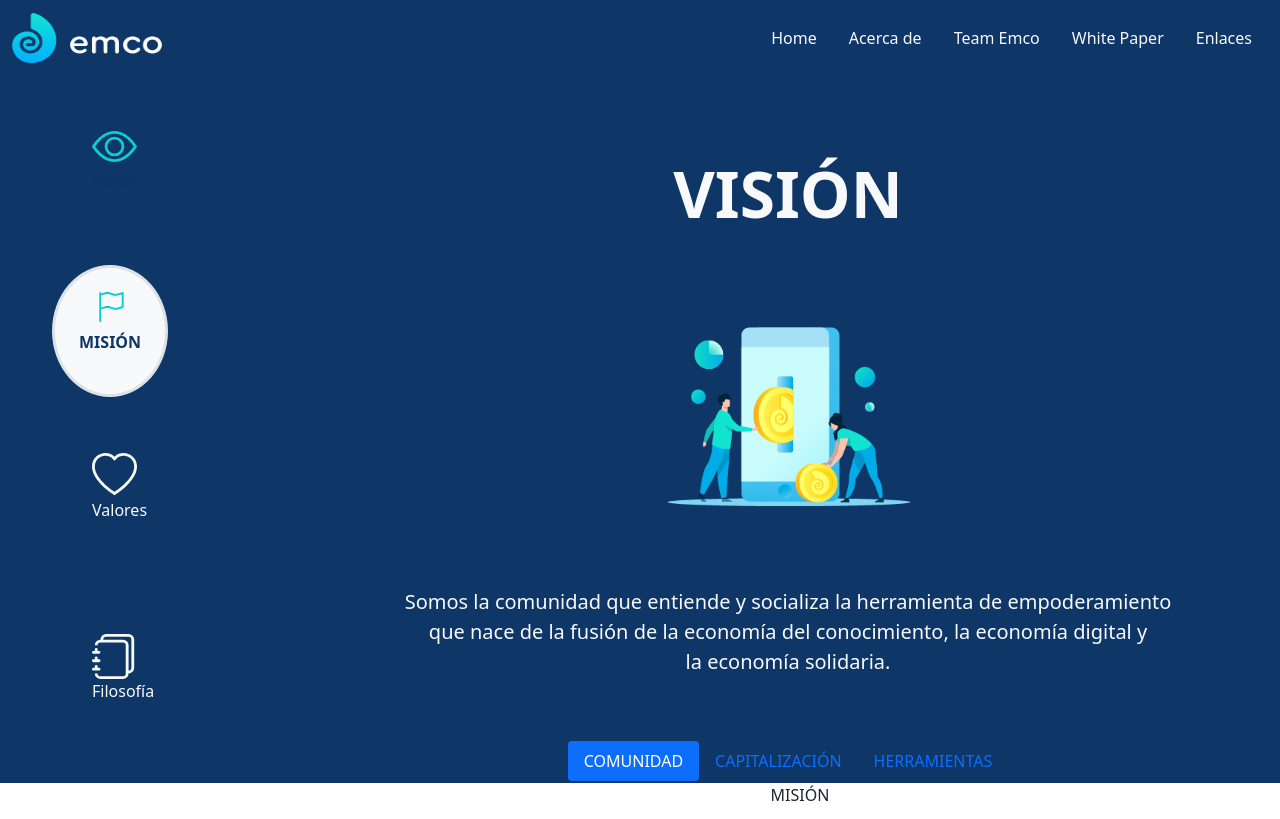
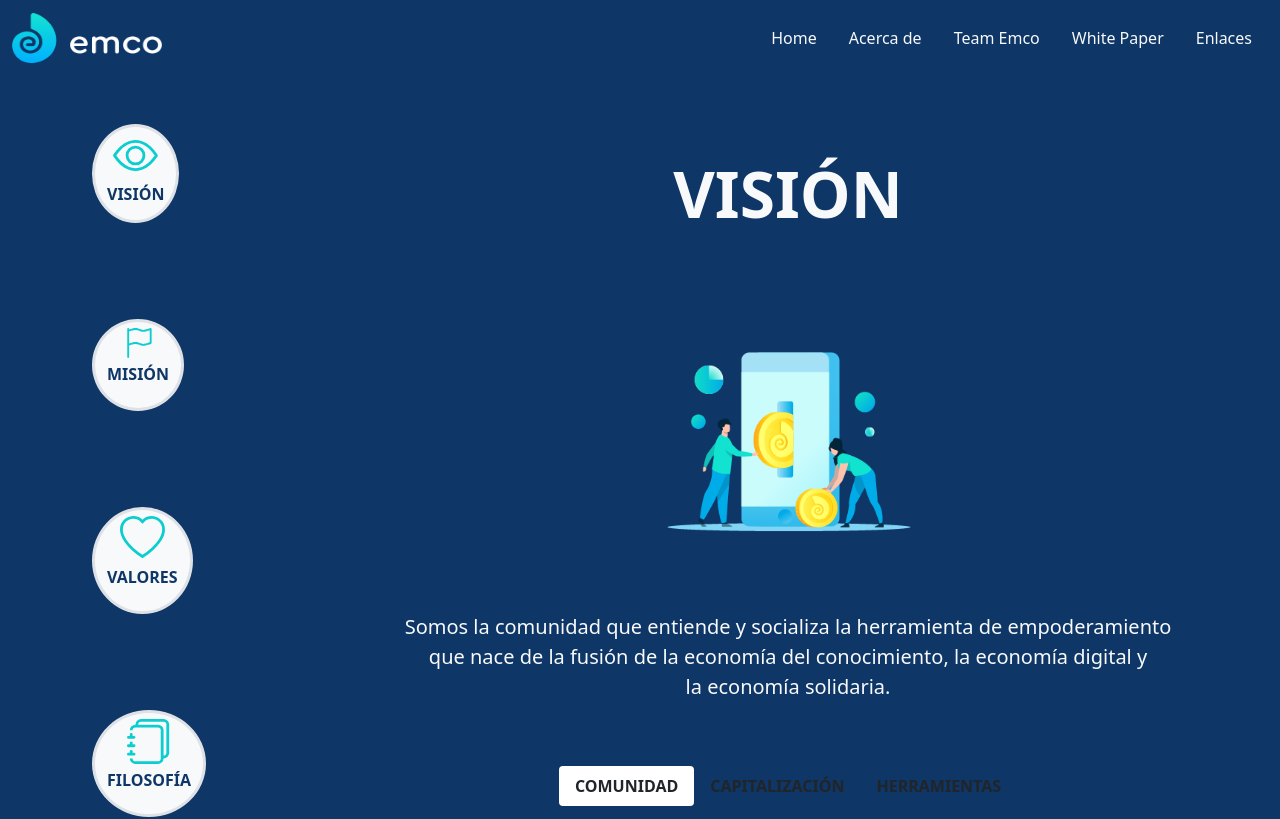
Before and after one commit to Leandro898/somosemco.io, a Next.js app: page /acercade in a window 1280 px wide. Shown: the top 819 px of the page. Built offline with nearby package versions, Linux system fonts and the light colour scheme.

Commit message:
Hice algunas modificaciones en la botonera

```diff
--- a/components/Botonera.js
+++ b/components/Botonera.js
@@ -2,7 +2,7 @@ const Botonera = () => {
   return (
     <ul>
       <li className="p-5">
-        <a href="#vision" className="text-decoration-none text-light">
+        <a href="#vision" className="text-decoration-none text-light btn btn-light rounded-circle border border-3 ">
           <svg
             xmlns="http://www.w3.org/2000/svg"
             width="45"
@@ -14,11 +14,12 @@ const Botonera = () => {
             <path d="M16 8s-3-5.5-8-5.5S0 8 0 8s3 5.5 8 5.5S16 8 16 8zM1.173 8a13.133 13.133 0 0 1 1.66-2.043C4.12 4.668 5.88 3.5 8 3.5c2.12 0 3.879 1.168 5.168 2.457A13.133 13.133 0 0 1 14.828 8c-.058.087-.122.183-.195.288-.335.48-.83 1.12-1.465 1.755C11.879 11.332 10.119 12.5 8 12.5c-2.12 0-3.879-1.168-5.168-2.457A13.134 13.134 0 0 1 1.172 8z" />
             <path d="M8 5.5a2.5 2.5 0 1 0 0 5 2.5 2.5 0 0 0 0-5zM4.5 8a3.5 3.5 0 1 1 7 0 3.5 3.5 0 0 1-7 0z" />
           </svg>
+          <p className="txt-color fw-bold mt-1 mb-2">VISIÓN</p>
         </a>
-        <p className="txt-color">Visión</p>
+
       </li>
-      <li className="p-2">
-        <a href="#mision" className="text-decoration-none text-light btn btn-light rounded-circle p-4 border border-3">
+      <li className="p-5">
+        <a href="#mision" className="text-decoration-none text-light btn btn-light rounded-circle border border-3">
           <svg
             xmlns="http://www.w3.org/2000/svg"
             width="55"
@@ -30,39 +31,39 @@ const Botonera = () => {
             <path d="M14.778.085A.5.5 0 0 1 15 .5V8a.5.5 0 0 1-.314.464L14.5 8l.186.464-.003.001-.006.003-.023.009a12.435 12.435 0 0 1-.397.15c-.264.095-.631.223-1.047.35-.816.252-1.879.523-2.71.523-.847 0-1.548-.28-2.158-.525l-.028-.01C7.68 8.71 7.14 8.5 6.5 8.5c-.7 0-1.638.23-2.437.477A19.626 19.626 0 0 0 3 9.342V15.5a.5.5 0 0 1-1 0V.5a.5.5 0 0 1 1 0v.282c.226-.079.496-.17.79-.26C4.606.272 5.67 0 6.5 0c.84 0 1.524.277 2.121.519l.043.018C9.286.788 9.828 1 10.5 1c.7 0 1.638-.23 2.437-.477a19.587 19.587 0 0 0 1.349-.476l.019-.007.004-.002h.001M14 1.221c-.22.078-.48.167-.766.255-.81.252-1.872.523-2.734.523-.886 0-1.592-.286-2.203-.534l-.008-.003C7.662 1.21 7.139 1 6.5 1c-.669 0-1.606.229-2.415.478A21.294 21.294 0 0 0 3 1.845v6.433c.22-.078.48-.167.766-.255C4.576 7.77 5.638 7.5 6.5 7.5c.847 0 1.548.28 2.158.525l.028.01C9.32 8.29 9.86 8.5 10.5 8.5c.668 0 1.606-.229 2.415-.478A21.317 21.317 0 0 0 14 7.655V1.222z" />
           </svg>
           <br/>
-          <p className="txt-color fw-bold pt-2">MISIÓN</p>
+          <p className="txt-color fw-bold mt-1">MISIÓN</p>
         </a>
 
       </li>
       <li className="p-5">
-        <a href="#valores" className="text-decoration-none text-light">
+        <a href="#valores" className="text-decoration-none text-light btn btn-light rounded-circle border border-3">
           <svg
             xmlns="http://www.w3.org/2000/svg"
             width="45"
             height="45"
-            fill="currentColor"
+            fill="#0ccdd0"
             class="bi bi-heart"
             viewBox="0 0 16 16"
           >
             <path d="m8 2.748-.717-.737C5.6.281 2.514.878 1.4 3.053c-.523 1.023-.641 2.5.314 4.385.92 1.815 2.834 3.989 6.286 6.357 3.452-2.368 5.365-4.542 6.286-6.357.955-1.886.838-3.362.314-4.385C13.486.878 10.4.28 8.717 2.01L8 2.748zM8 15C-7.333 4.868 3.279-3.04 7.824 1.143c.06.055.119.112.176.171a3.12 3.12 0 0 1 .176-.17C12.72-3.042 23.333 4.867 8 15z" />
           </svg>
-          <p className="text-light">Valores</p>
+          <p className="txt-color fw-bold mt-1">VALORES</p>
         </a>
       </li>
       <li className="p-5">
-        <a href="#filosofia" className="text-decoration-none text-light">
+        <a href="#filosofia" className="text-decoration-none text-light btn btn-light rounded-circle border border-3">
           <svg
             xmlns="http://www.w3.org/2000/svg"
             width="45"
             height="45"
-            fill="currentColor"
+            fill="#0ccdd0"
             class="bi bi-journals"
             viewBox="0 0 16 16"
           >
             <path d="M5 0h8a2 2 0 0 1 2 2v10a2 2 0 0 1-2 2 2 2 0 0 1-2 2H3a2 2 0 0 1-2-2h1a1 1 0 0 0 1 1h8a1 1 0 0 0 1-1V4a1 1 0 0 0-1-1H3a1 1 0 0 0-1 1H1a2 2 0 0 1 2-2h8a2 2 0 0 1 2 2v9a1 1 0 0 0 1-1V2a1 1 0 0 0-1-1H5a1 1 0 0 0-1 1H3a2 2 0 0 1 2-2z" />
             <path d="M1 6v-.5a.5.5 0 0 1 1 0V6h.5a.5.5 0 0 1 0 1h-2a.5.5 0 0 1 0-1H1zm0 3v-.5a.5.5 0 0 1 1 0V9h.5a.5.5 0 0 1 0 1h-2a.5.5 0 0 1 0-1H1zm0 2.5v.5H.5a.5.5 0 0 0 0 1h2a.5.5 0 0 0 0-1H2v-.5a.5.5 0 0 0-1 0z" />
           </svg>
-          <p>Filosofía</p>
+          <p className="txt-color fw-bold mt-1">FILOSOFÍA</p>
         </a>
       </li>
       <style jsx>{`
--- a/components/Tabs.js
+++ b/components/Tabs.js
@@ -49,7 +49,7 @@ const Tabs = () => {
         {/* BOTONES PARA SELECCIONAR TEXTO */}
 
         <div class="container d-flex justify-content-center">
-          <ul class="nav nav-pills mt-5" id="pills-tab" role="tablist">
+          <ul class="nav nav-pills m-5" id="pills-tab" role="tablist">
             <li class="nav-item" role="presentation">
               <button
                 class="nav-link active"
@@ -61,7 +61,7 @@ const Tabs = () => {
                 aria-controls="pills-home"
                 aria-selected="true"
               >
-                COMUNIDAD
+                <p className='text-dark m-0 fw-bold'>COMUNIDAD</p>
               </button>
             </li>
             <li class="nav-item" role="presentation">
@@ -75,7 +75,7 @@ const Tabs = () => {
                 aria-controls="pills-profile"
                 aria-selected="false"
               >
-                CAPITALIZACIÓN
+                <p className='text-dark m-0 fw-bold'>CAPITALIZACIÓN</p>
               </button>
             </li>
             <li class="nav-item" role="presentation">
@@ -89,7 +89,7 @@ const Tabs = () => {
                 aria-controls="pills-contact"
                 aria-selected="false"
               >
-                HERRAMIENTAS
+                <p className='text-dark m-0 fw-bold' id='txt-color'>HERRAMIENTAS</p>
               </button>
             </li>
           </ul>
--- a/styles/globals.css
+++ b/styles/globals.css
@@ -18,3 +18,7 @@
 #txt-color{
     color: #0E3667;
 }
+
+.nav-pills .nav-link.active, .nav-pills .show>.nav-link {
+    background-color: white !important;
+}
```
